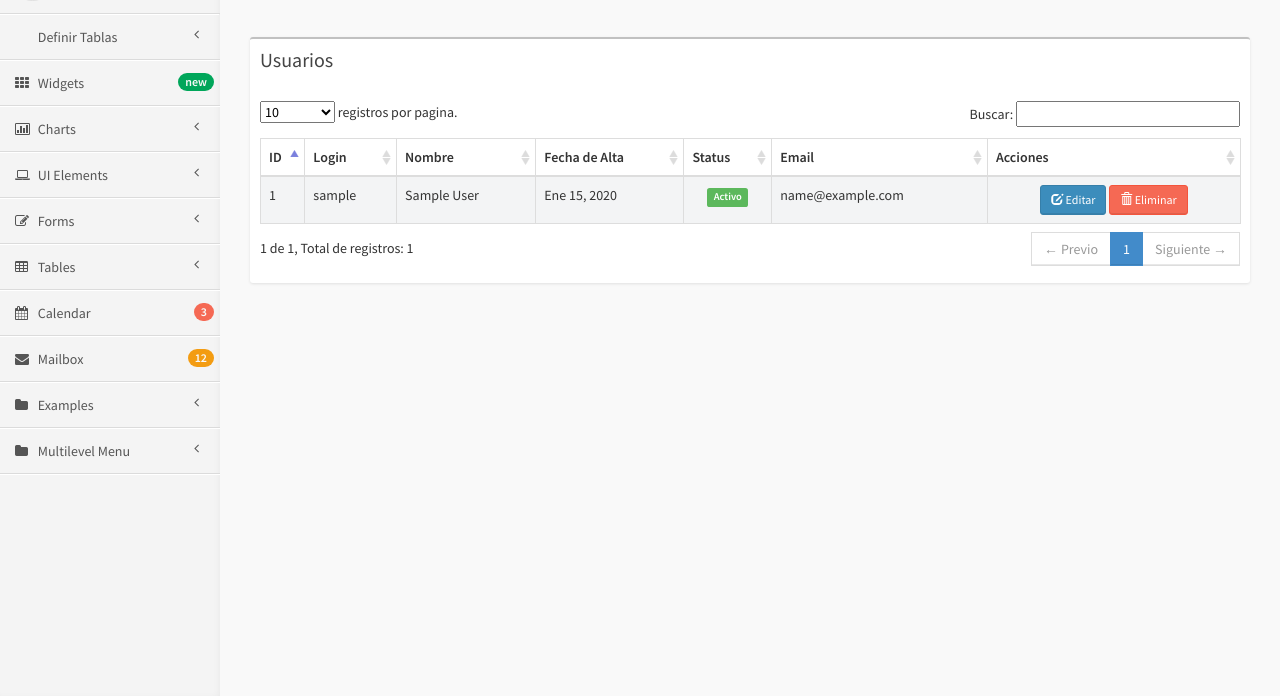
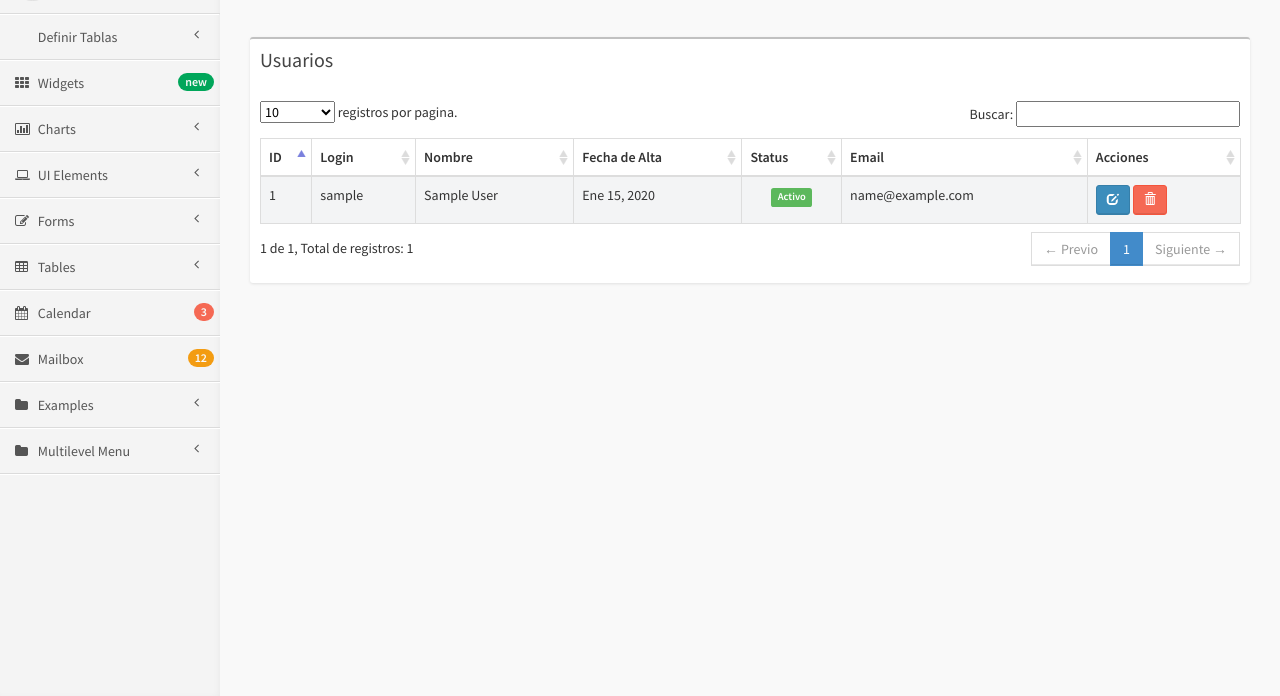
Before and after one commit to jmtmacias/ansa, a Django app: page /usuarios/listuser/ in a window 1280 px wide. Shown: the part 104-800 px from the top of the page. Run offline with Django 3.2, Linux system fonts and the light colour scheme; tables that the repository leaves empty hold one stand-in row (values such as "Sample post"); some libraries are stand-ins or nearby versions.

Commit message:
Acciones Usuarios

```diff
--- a/usuarios/templates/usuarios/list_user.html
+++ b/usuarios/templates/usuarios/list_user.html
@@ -35,9 +35,9 @@
 								<td>{{ datos.date_joined | date:"M d, Y"}}</td>
 								<td align="center">{% if  datos.is_active  %}<span class="label label-success">Activo</span>{% else %}<span class="label label-danger">Inactivo</span>{% endif %}</td>
 								<td>{{ datos.email }}</td>
-								<td align="center">
-									<button type="submit" class="btn btn-primary btn-sm"><span class="glyphicon glyphicon-edit"></span> Editar</button>
-									<button type="submit" class="btn btn-danger btn-sm"><span class="glyphicon glyphicon-trash"></span> Eliminar</button>
+								<td align="">
+									<button type="submit" class="btn btn-primary btn-sm"><span class="glyphicon glyphicon-edit"></span></button>
+									<button type="submit" class="btn btn-danger btn-sm"><span class="glyphicon glyphicon-trash"></span></button>
 								</td>
 							</tr>
 							{% endfor %}
```
